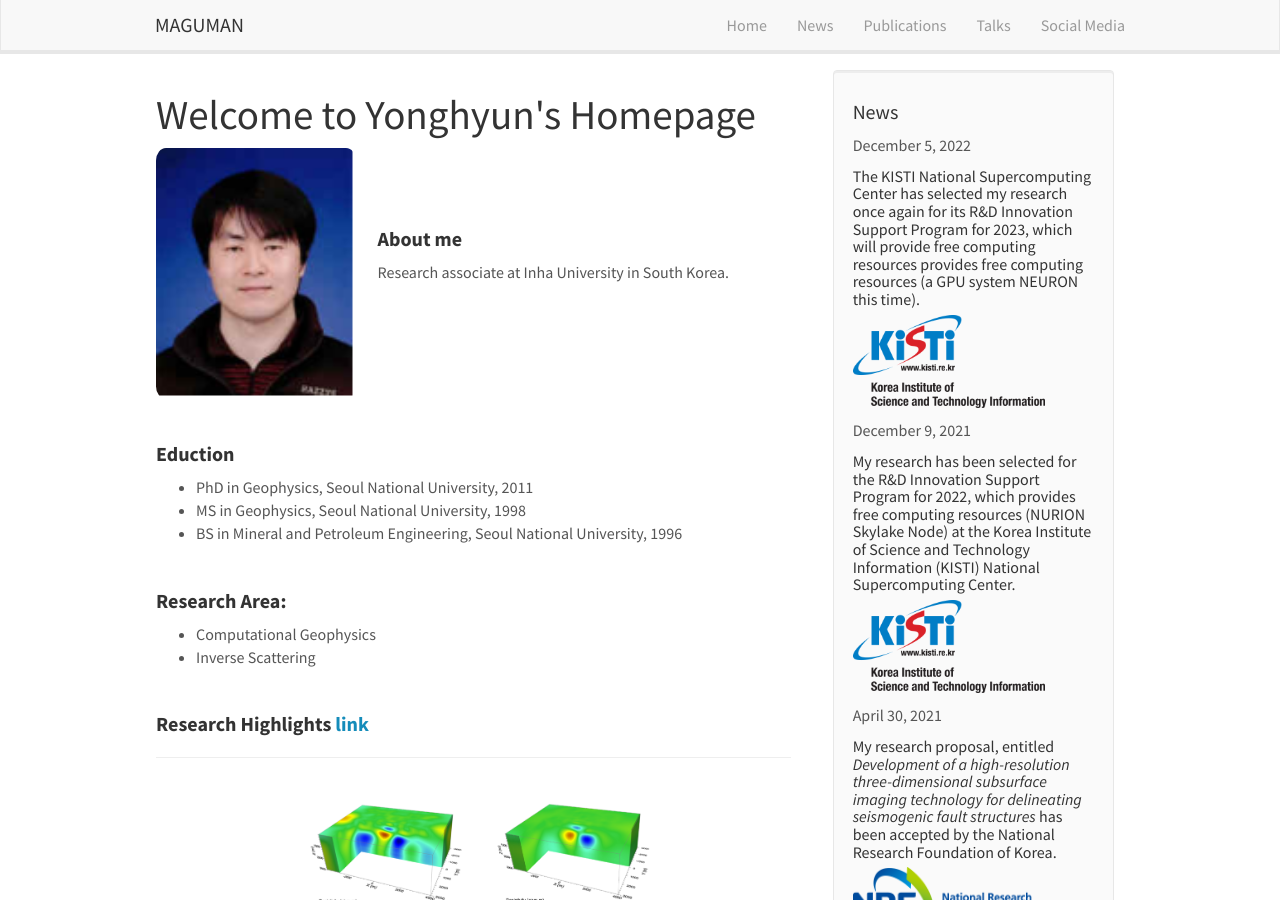
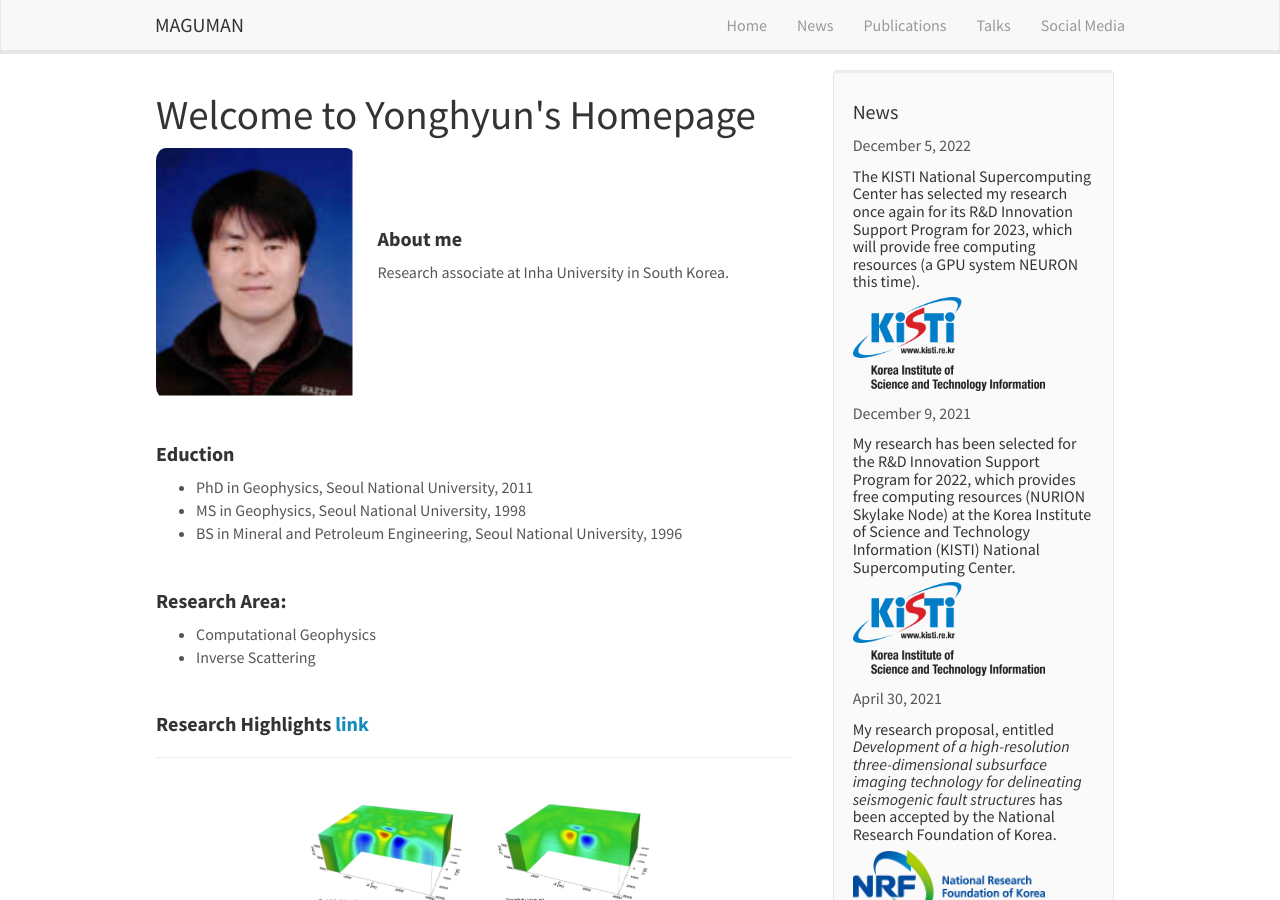
Before and after one commit to maguman/maguman.github.io, a Jekyll site: the page built from _pages/home.md, in a window 1280 px wide and 900 px high. Built offline with Jekyll 4.4.1, drawn with Linux system fonts in a browser that asks for light colours; nearby versions of some CDN libraries.

Commit message:
Update news.yml

```diff
--- a/_data/news.yml
+++ b/_data/news.yml
@@ -1,5 +1,5 @@
 - date: December 5, 2022
-  headline: "The KISTI National Supercomputing Center has selected my research once again for its R&D Innovation Support Program for 2023, which will provide free computing resources provides free computing resources (a GPU system NEURON this time).<img src='/images/pubpic/kisti_logo_en1.png' class='img-responsive' style='max-width: 192px' />"
+  headline: "The KISTI National Supercomputing Center has selected my research once again for its R&D Innovation Support Program for 2023, which will provide free computing resources (a GPU system NEURON this time).<img src='/images/pubpic/kisti_logo_en1.png' class='img-responsive' style='max-width: 192px' />"
 
 - date: December 9, 2021
   headline: "My research has been selected for the R&D Innovation Support Program for 2022, which provides free computing resources (NURION Skylake Node) at
```
